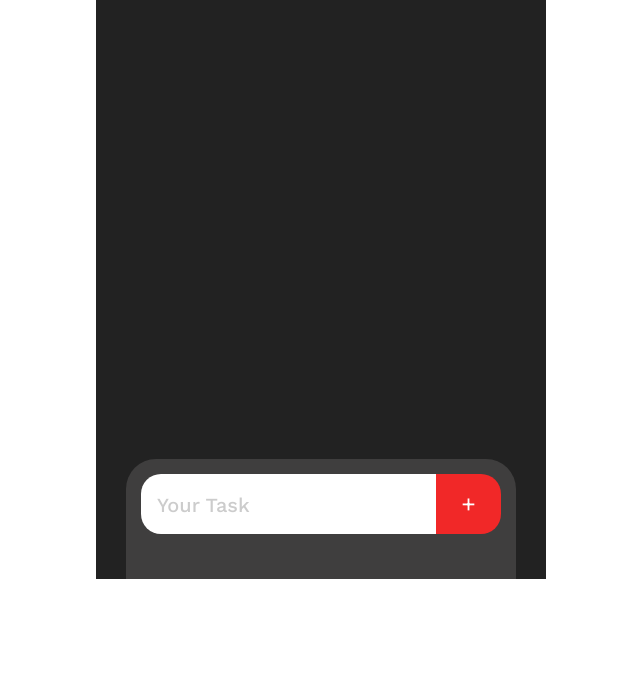
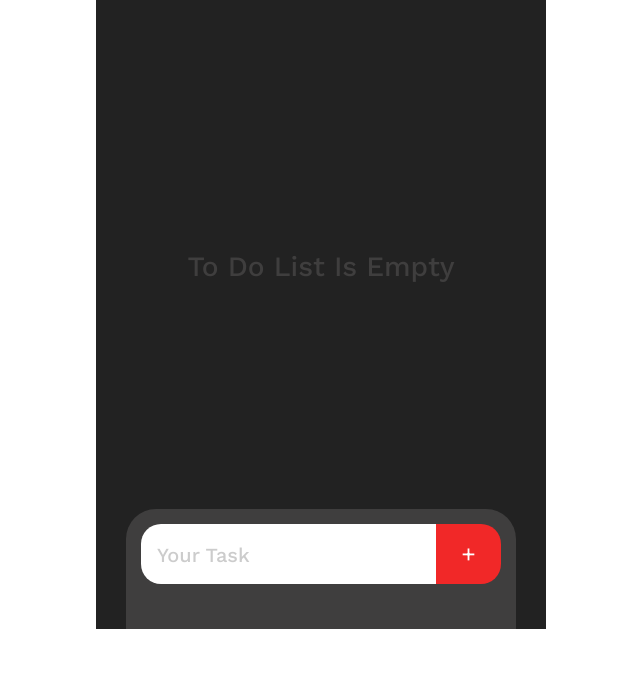
Before and after one commit to Nurai121212/To-Do-List, a website: page index.html in a window 1280 px wide. Shown: the part 121-800 px from the top of the page, without its empty margins (319-959 px from the left). Drawn offline with nearby package versions, Linux system fonts and the light colour scheme.

Commit message:
changed pxs

```diff
--- a/scss/_main.sass
+++ b/scss/_main.sass
@@ -7,12 +7,12 @@
     padding: 13px 30px 0 30px
 
 body
-    @include flex-type(center, none, none)
+    @include flex-type(center, center, none)
 
 .title
     @include aboutText(36px, 42px, $clr5, 700)
 .main
-    margin-top: 10px
+    margin-top: 25px
     height: 700px - 185px
     @include flex-type(none, none, column)
 
@@ -26,7 +26,7 @@ body
     @include scrollbars(15px, $clr2, transparent)
     @include flex-type(space-between, none, column)
     padding-right: 15px
-    gap: 15px
+    gap: 12px
     li
         width: 100%
         height: 100%
@@ -51,8 +51,8 @@ body
                 background: #366EFF
 
 .notification
-    @include flex-type(center, center, none)
-    @include aboutText(24px, 36px, $clr2, 500)
+    margin: auto auto
+    @include aboutText(28px, 36px, $clr2, 500)
 
 .footer
     position: absolute
```
Also changed, not shown: css/style.min.css, 1 other file.
